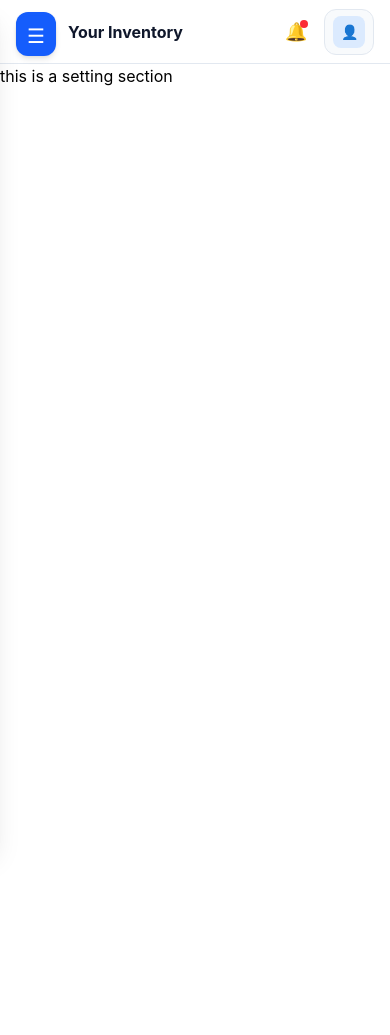
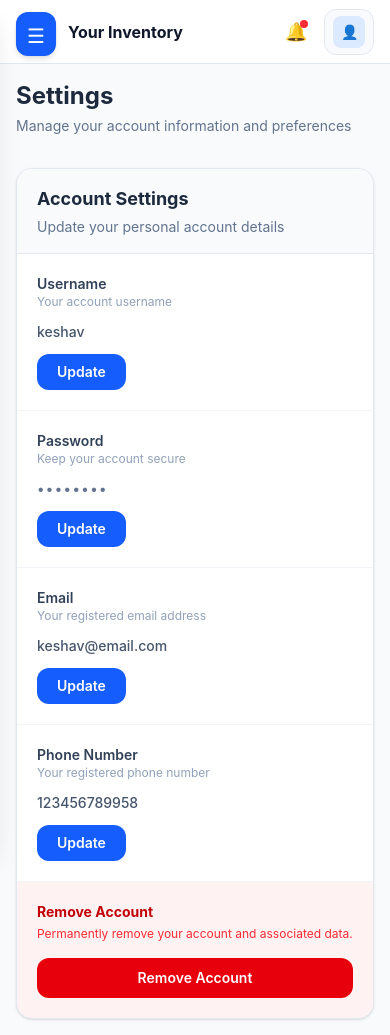
Before and after one commit to kashisharora1202/invertory-management-system, a React app in the folder frontend/: page /dashboard/settings in a window 390 px wide. Before the commit the page ends 844 px from the top, so only its background shows below. Built offline with nearby package versions, Linux system fonts and the light colour scheme; no server answers; the HTML template or start-up script is replaced by a standard one.

Commit message:
phone number implement in frontend

```diff
--- a/frontend/src/App.jsx
+++ b/frontend/src/App.jsx
@@ -8,7 +8,7 @@ import Product from './pages/sidebar_pages/product'
 import Catagories from './pages/sidebar_pages/catagories'
 import Order from './pages/sidebar_pages/order'
 import Settings from './pages/sidebar_pages/settings'
-import Logout from './pages/sidebar_pages/logout'
+
 
 const App = () => {
   return (
@@ -24,7 +24,7 @@ const App = () => {
                 <Route path='catagories' element={<Catagories />}/>
                 <Route path='order' element={<Order />}/>
                 <Route path='settings' element={<Settings />}/>
-                <Route path='logout' element={<Logout />}/>
+
 
               </Route>
       </Routes>
--- a/frontend/src/pages/account_opening.jsx
+++ b/frontend/src/pages/account_opening.jsx
@@ -8,6 +8,7 @@ const account_opening = () => {
      const [email, setemail] = useState("");
      const [password, setpassword] = useState("");
      const [loading, setloading] = useState(false);
+     const [phoneno, setphoneno] = useState("");
 
      async function account_opening(e){
         try {
@@ -17,7 +18,8 @@ const account_opening = () => {
             const res = await axios.post(`${import.meta.env.VITE_BACKEND_URL}/create/user`,{
                 username,
                 password,
-                email
+                email,
+                phoneno
             })
 
             alert(res.data.message)
@@ -30,6 +32,7 @@ const account_opening = () => {
             setusername("")
             setemail("")
             setpassword("")
+            setphoneno("")
         }
      }
 
@@ -174,6 +177,30 @@ const account_opening = () => {
               </div>
             </div>
 
+                  {/* phone number  */}
+            <div>
+              <label className="block mb-2 text-sm font-medium text-slate-700">
+                Contact Number
+              </label>
+
+              <div className="relative">
+
+                <span className="absolute left-4 top-1/2 -translate-y-1/2 text-slate-400">
+                  📱
+                </span>
+
+                <input
+                  type="text"
+                  onChange={(e) => {
+                    setphoneno(e.target.value);
+                  }}
+                  placeholder="Contact Number must have 10 digits"
+                  value={phoneno}
+                  className="w-full rounded-xl border border-slate-200 bg-slate-50 py-3.5 pl-11 pr-4 text-sm outline-none transition focus:border-blue-500 focus:bg-white focus:ring-4 focus:ring-blue-100"
+                />
+
+              </div>
+            </div>
 
             {/* Submit */}
             <button
--- a/frontend/src/pages/sidebar_pages/settings.jsx
+++ b/frontend/src/pages/sidebar_pages/settings.jsx
@@ -1,11 +1,141 @@
-import React from 'react'
+import React from "react";
 
 const settings = () => {
   return (
-    <div>
-      this is a setting section
+    <div className="min-h-screen w-full bg-slate-50 p-4 sm:p-6 lg:p-8">
+
+      {/* Header */}
+      <div className="mb-8">
+        <h1 className="text-2xl font-bold text-slate-800 sm:text-3xl">
+          Settings
+        </h1>
+        <p className="mt-1 text-sm text-slate-500">
+          Manage your account information and preferences
+        </p>
+      </div>
+
+      {/* Settings Card */}
+      <div className="mx-auto max-w-4xl overflow-hidden rounded-2xl border border-slate-200 bg-white shadow-sm">
+
+        {/* Account Header */}
+        <div className="border-b border-slate-200 bg-slate-50 px-5 py-4 sm:px-6">
+          <h2 className="text-lg font-bold text-slate-800">
+            Account Settings
+          </h2>
+          <p className="mt-1 text-sm text-slate-500">
+            Update your personal account details
+          </p>
+        </div>
+
+        {/* Username */}
+        <div className="grid grid-cols-1 gap-3 border-b border-slate-100 px-5 py-5 sm:grid-cols-3 sm:items-center sm:px-6">
+          <div>
+            <p className="text-sm font-semibold text-slate-700">
+              Username
+            </p>
+            <p className="text-xs text-slate-400">
+              Your account username
+            </p>
+          </div>
+
+          <p className="text-sm font-medium text-slate-600 sm:col-span-1">
+            keshav
+          </p>
+
+          <div className="sm:text-right">
+            <button className="rounded-xl bg-blue-600 px-5 py-2 text-sm font-semibold text-white transition hover:bg-blue-700 active:scale-95">
+              Update
+            </button>
+          </div>
+        </div>
+
+        {/* Password */}
+        <div className="grid grid-cols-1 gap-3 border-b border-slate-100 px-5 py-5 sm:grid-cols-3 sm:items-center sm:px-6">
+          <div>
+            <p className="text-sm font-semibold text-slate-700">
+              Password
+            </p>
+            <p className="text-xs text-slate-400">
+              Keep your account secure
+            </p>
+          </div>
+
+          <p className="text-sm font-medium tracking-widest text-slate-500">
+            ••••••••
+          </p>
+
+          <div className="sm:text-right">
+            <button className="rounded-xl bg-blue-600 px-5 py-2 text-sm font-semibold text-white transition hover:bg-blue-700 active:scale-95">
+              Update
+            </button>
+          </div>
+        </div>
+
+        {/* Email */}
+        <div className="grid grid-cols-1 gap-3 border-b border-slate-100 px-5 py-5 sm:grid-cols-3 sm:items-center sm:px-6">
+          <div>
+            <p className="text-sm font-semibold text-slate-700">
+              Email
+            </p>
+            <p className="text-xs text-slate-400">
+              Your registered email address
+            </p>
+          </div>
+
+          <p className="break-all text-sm font-medium text-slate-600">
+            keshav@email.com
+          </p>
+
+          <div className="sm:text-right">
+            <button className="rounded-xl bg-blue-600 px-5 py-2 text-sm font-semibold text-white transition hover:bg-blue-700 active:scale-95">
+              Update
+            </button>
+          </div>
+        </div>
+
+        {/* Phone */}
+        <div className="grid grid-cols-1 gap-3 border-b border-slate-100 px-5 py-5 sm:grid-cols-3 sm:items-center sm:px-6">
+          <div>
+            <p className="text-sm font-semibold text-slate-700">
+              Phone Number
+            </p>
+            <p className="text-xs text-slate-400">
+              Your registered phone number
+            </p>
+          </div>
+
+          <p className="text-sm font-medium text-slate-600">
+            123456789958
+          </p>
+
+          <div className="sm:text-right">
+            <button className="rounded-xl bg-blue-600 px-5 py-2 text-sm font-semibold text-white transition hover:bg-blue-700 active:scale-95">
+              Update
+            </button>
+          </div>
+        </div>
+
+        {/* Danger Zone */}
+        <div className="bg-red-50 px-5 py-5 sm:px-6">
+          <div className="flex flex-col gap-4 sm:flex-row sm:items-center sm:justify-between">
+            <div>
+              <p className="text-sm font-bold text-red-700">
+                Remove Account
+              </p>
+              <p className="mt-1 text-xs text-red-500">
+                Permanently remove your account and associated data.
+              </p>
+            </div>
+
+            <button className="w-full rounded-xl bg-red-600 px-5 py-2.5 text-sm font-semibold text-white transition hover:bg-red-700 active:scale-95 sm:w-auto">
+              Remove Account
+            </button>
+          </div>
+        </div>
+
+      </div>
     </div>
-  )
-}
+  );
+};
 
-export default settings
+export default settings;
```
